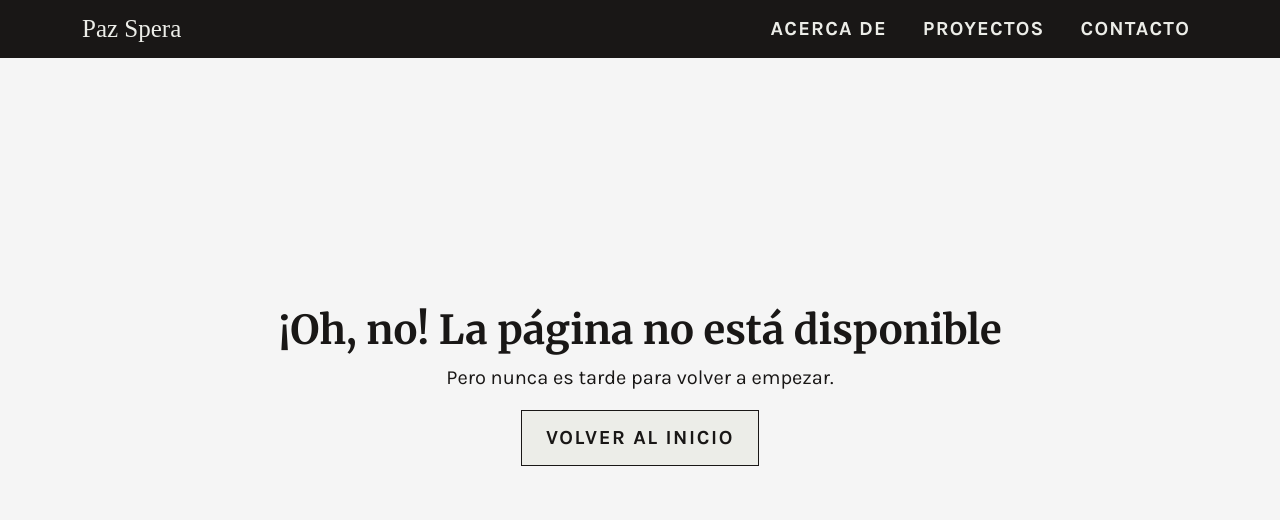
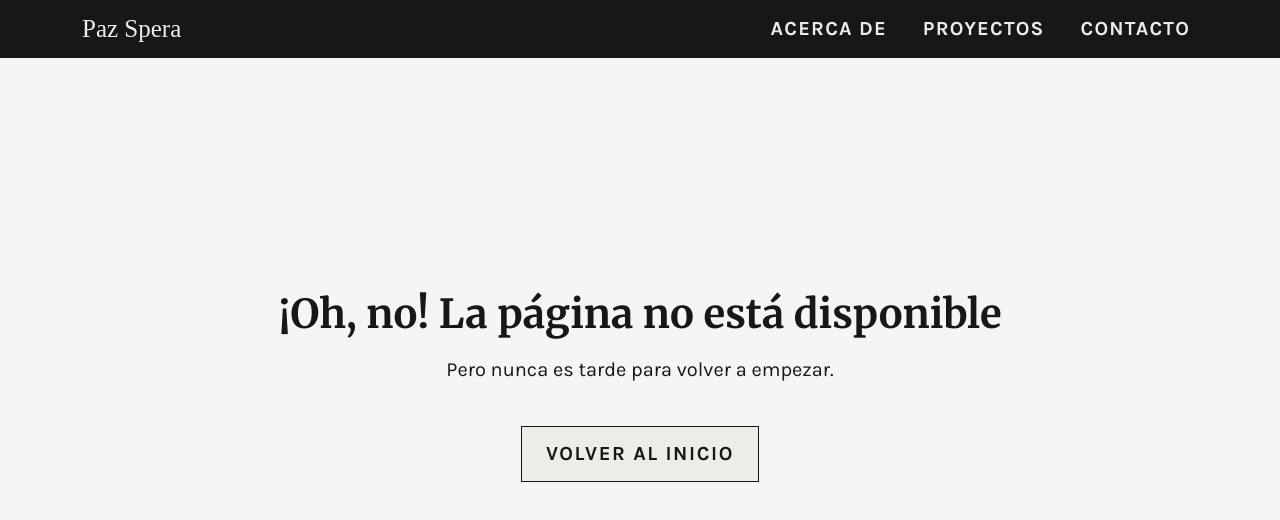
Before and after one commit to pazspera/portfolio, a Vue app in the folder portfolio/: page /not-found in a window 1280 px wide. Shown: the top 520 px of the page. Built offline with nearby package versions, Linux system fonts and the light colour scheme; a web font is replaced by a local one.

Commit message:
Agregué img error

```diff
--- a/portfolio/src/views/NotFoundView.vue
+++ b/portfolio/src/views/NotFoundView.vue
@@ -2,9 +2,9 @@
   <section class="not-found">
     <div class="container">
       <div class="col d-flex flex-column justify-content-center align-items-center col-not-found">
-        <h1>¡Oh, no! La página no está disponible</h1>
+        <h1 class="mb-3">¡Oh, no! La página no está disponible</h1>
         <p>Pero nunca es tarde para volver a empezar.</p>
-        <router-link :to="{ name: 'home' }" class="btn btn__primary">Volver al inicio</router-link>
+        <router-link :to="{ name: 'home' }" class="btn btn__primary mt-4">Volver al inicio</router-link>
       </div>
     </div>
   </section>
```
Also changed, not shown: portfolio/src/assets/img/error.svg (added).
